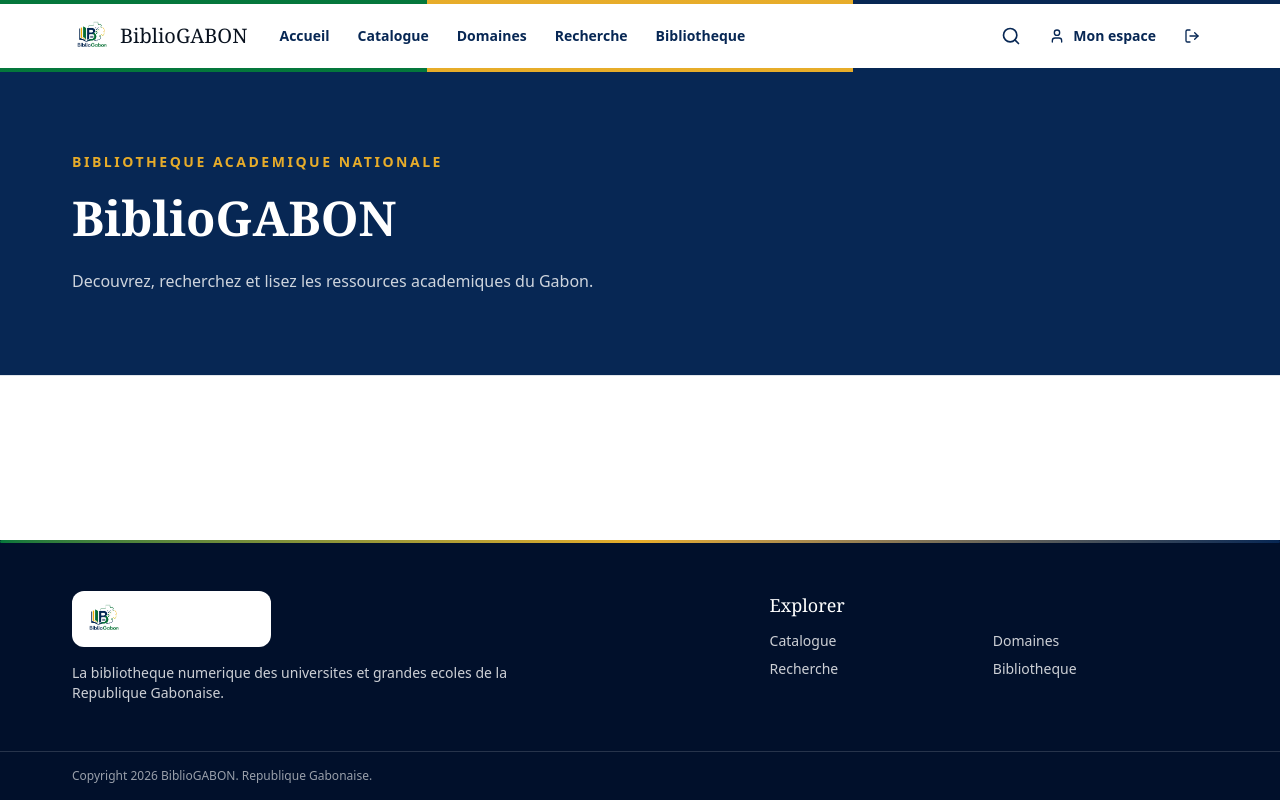
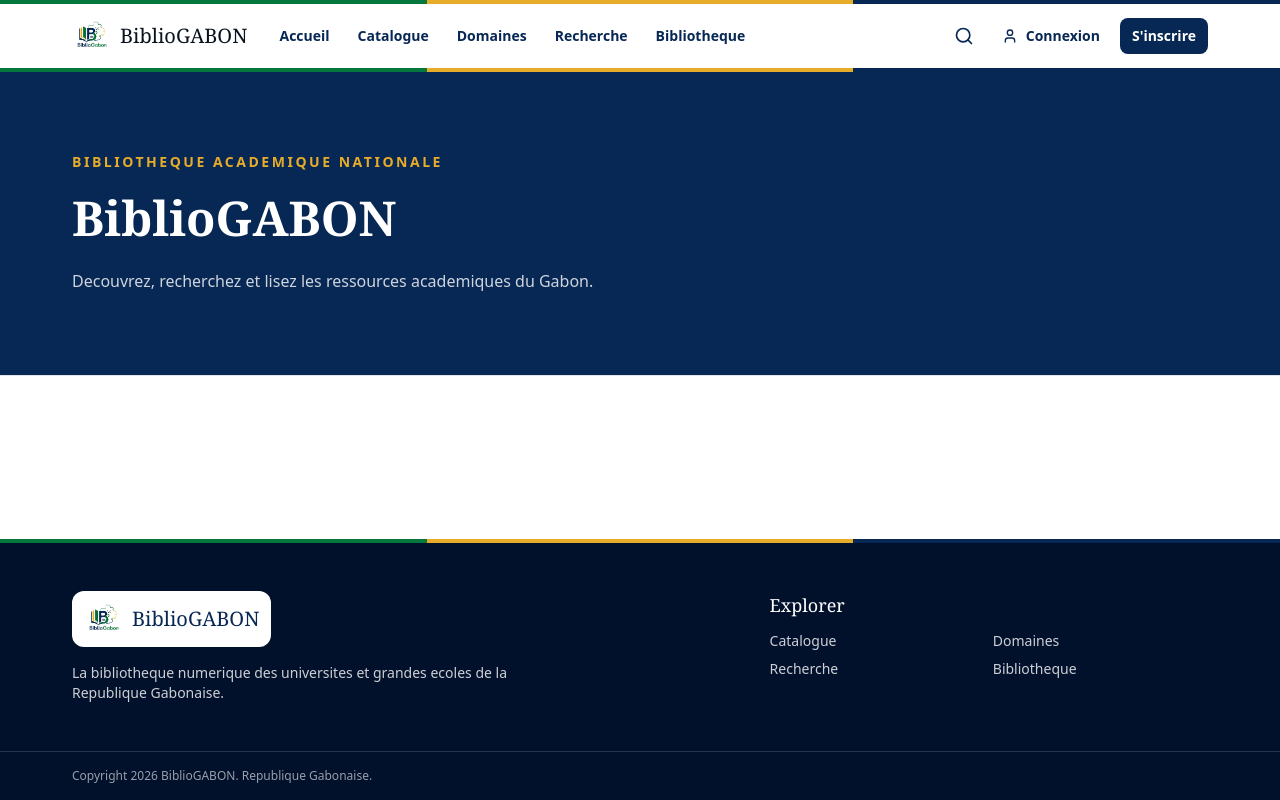
Before and after one commit to elvisakieme-act/bibliogabon, a React (Vite) app in the folder frontend/: page / in a window 1280 px wide. Built offline with nearby package versions, Linux system fonts and the light colour scheme.

Commit message:
fix: correct frontend layout affordances

```diff
--- a/frontend/src/components/layout/Footer.tsx
+++ b/frontend/src/components/layout/Footer.tsx
@@ -10,10 +10,10 @@ const FOOTER_LINKS = [
 export function Footer() {
   return (
     <footer className="mt-auto bg-[var(--navy-deep)] text-white/80">
-      <div className="gabon-rule" aria-hidden="true" />
+      <div className="h-1 gabon-stripe" aria-hidden="true" />
       <div className="container-editorial grid gap-10 py-12 md:grid-cols-[1.5fr_1fr]">
         <div>
-          <div className="inline-flex rounded-xl bg-white px-3 py-2"><Logo /></div>
+          <div className="inline-flex rounded-xl bg-white px-3 py-2"><Logo className="text-[var(--navy)]" /></div>
           <p className="mt-4 max-w-md text-sm">La bibliotheque numerique des universites et grandes ecoles de la Republique Gabonaise.</p>
         </div>
         <div>
--- a/frontend/src/components/layout/Navbar.tsx
+++ b/frontend/src/components/layout/Navbar.tsx
@@ -1,4 +1,4 @@
-import { LogOut, Menu, Search, User } from "lucide-react";
+import { Menu, Search, User } from "lucide-react";
 import { useEffect, useState } from "react";
 
 import { Logo } from "@/components/brand/Logo";
@@ -32,12 +32,12 @@ export function Navbar() {
         </nav>
         <div className="ml-auto hidden items-center gap-2 md:flex">
           <a href="/recherche" aria-label="Recherche" className="rounded-lg p-2 text-[var(--navy)] transition hover:bg-[var(--navy-soft)] focus-visible:outline-none focus-visible:ring-2 focus-visible:ring-[var(--gold)]"><Search className="size-5" /></a>
-          <a href="/bibliotheque" className="inline-flex items-center gap-2 rounded-lg px-3 py-2 text-sm font-semibold text-[var(--navy)] transition hover:bg-[var(--navy-soft)] focus-visible:outline-none focus-visible:ring-2 focus-visible:ring-[var(--gold)]"><User className="size-4" />Mon espace</a>
-          <button type="button" aria-label="Se deconnecter" className="rounded-lg p-2 text-[var(--navy)] transition hover:bg-[var(--navy-soft)] focus-visible:outline-none focus-visible:ring-2 focus-visible:ring-[var(--gold)]"><LogOut className="size-4" /></button>
+          <a href="/connexion" className="inline-flex items-center gap-2 rounded-lg px-3 py-2 text-sm font-semibold text-[var(--navy)] transition hover:bg-[var(--navy-soft)] focus-visible:outline-none focus-visible:ring-2 focus-visible:ring-[var(--gold)]"><User className="size-4" />Connexion</a>
+          <a href="/inscription" className="rounded-lg bg-[var(--navy)] px-3 py-2 text-sm font-semibold text-white transition hover:bg-[var(--navy-deep)] focus-visible:outline-none focus-visible:ring-2 focus-visible:ring-[var(--gold)]">S'inscrire</a>
         </div>
-        <button type="button" className="ml-auto rounded-lg p-2 text-[var(--navy)] transition hover:bg-[var(--navy-soft)] focus-visible:outline-none focus-visible:ring-2 focus-visible:ring-[var(--gold)] md:hidden" aria-label="Menu" aria-expanded={isMenuOpen} onClick={() => setIsMenuOpen((open) => !open)}><Menu className="size-5" /></button>
+        <button type="button" className="ml-auto rounded-lg p-2 text-[var(--navy)] transition hover:bg-[var(--navy-soft)] focus-visible:outline-none focus-visible:ring-2 focus-visible:ring-[var(--gold)] lg:hidden" aria-label="Menu" aria-expanded={isMenuOpen} onClick={() => setIsMenuOpen((open) => !open)}><Menu className="size-5" /></button>
       </div>
-      {isMenuOpen ? <nav aria-label="Navigation mobile" className="border-t border-border bg-white lg:hidden"><div className="container-editorial py-3">{NAV_ITEMS.map((item) => <a key={item.to} href={item.to} onClick={() => setIsMenuOpen(false)} className="block rounded-lg px-3 py-2.5 text-sm font-semibold text-[var(--navy)] hover:bg-[var(--navy-soft)]">{item.label}</a>)}</div></nav> : null}
+      {isMenuOpen ? <nav aria-label="Navigation mobile" className="border-t border-border bg-white lg:hidden"><div className="container-editorial py-3">{NAV_ITEMS.map((item) => <a key={item.to} href={item.to} onClick={() => setIsMenuOpen(false)} className="block rounded-lg px-3 py-2.5 text-sm font-semibold text-[var(--navy)] hover:bg-[var(--navy-soft)]">{item.label}</a>)}<div className="mt-3 grid grid-cols-2 gap-2 border-t border-border pt-3"><a href="/connexion" className="rounded-lg border border-border px-3 py-2 text-center text-sm font-semibold text-[var(--navy)]">Connexion</a><a href="/inscription" className="rounded-lg bg-[var(--navy)] px-3 py-2 text-center text-sm font-semibold text-white">S'inscrire</a></div></div></nav> : null}
     </header>
   );
 }
```
Also changed, not shown: 1 other file (tests, documents, lock files or other folders).
